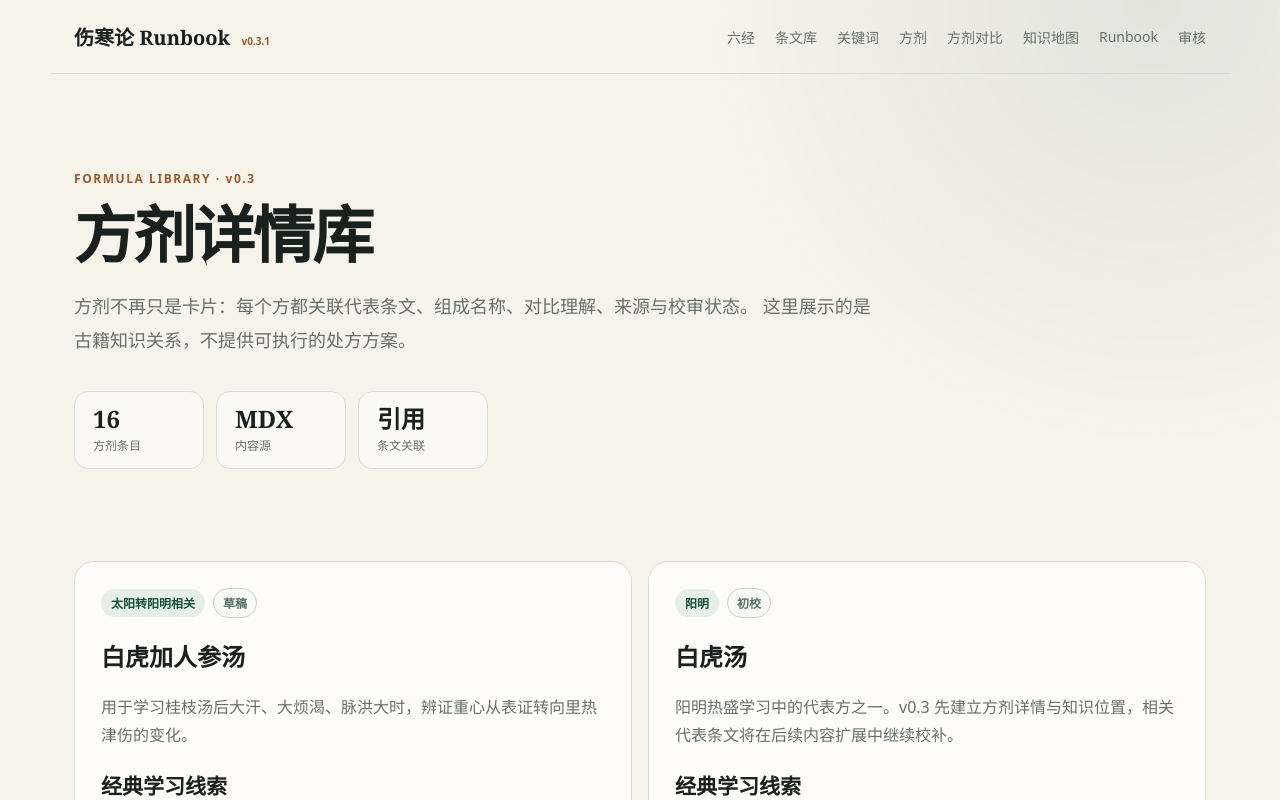
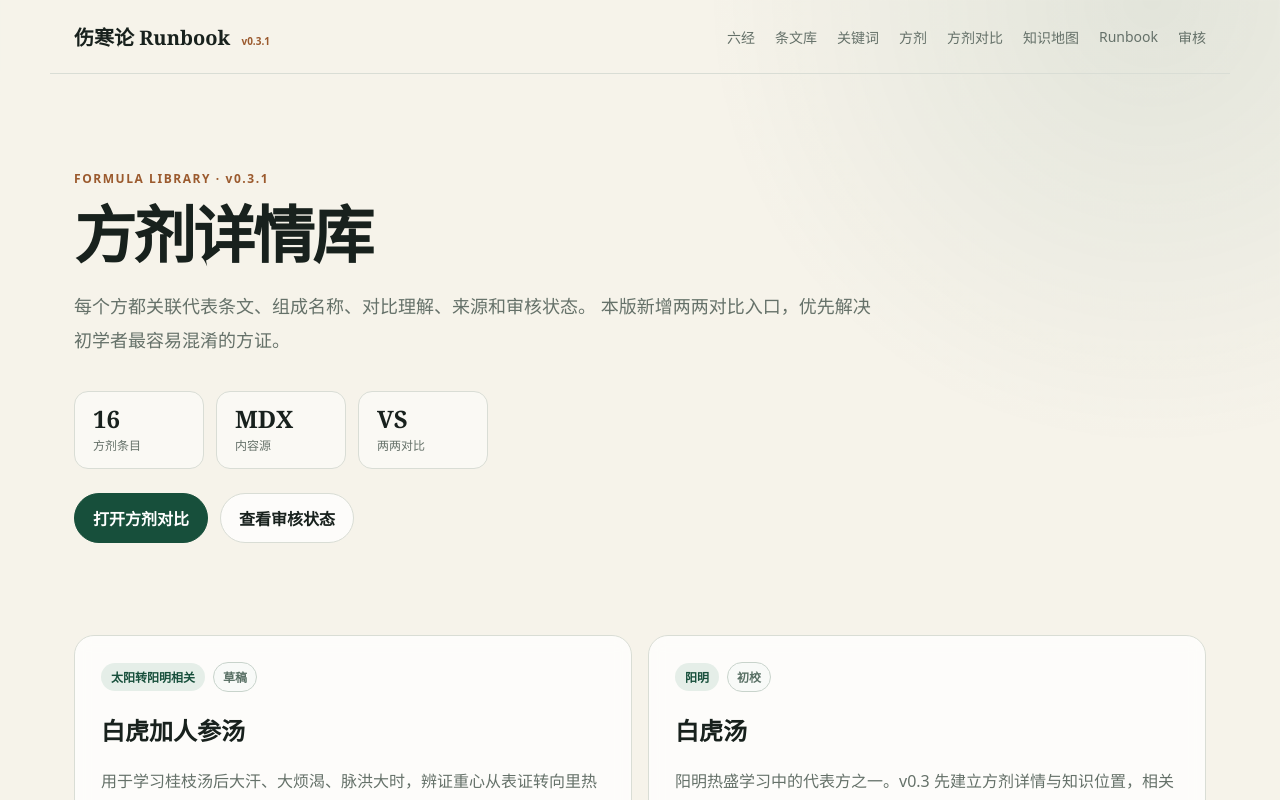
Before and after one commit to boxker/shanghan-runbook, a Next.js app: page /formulas in a window 1280 px wide. Shown: the top 800 px of the page. Built offline with nearby package versions, Linux system fonts and the light colour scheme.

Commit message:
feat(v0.3.1): expose formula comparison entry point

```diff
--- a/app/formulas/page.tsx
+++ b/app/formulas/page.tsx
@@ -7,16 +7,20 @@ export default function FormulasPage() {
   return (
     <>
       <section className="pageHead">
-        <span className="eyebrow">FORMULA LIBRARY · v0.3</span>
+        <span className="eyebrow">FORMULA LIBRARY · v0.3.1</span>
         <h1>方剂详情库</h1>
         <p>
-          方剂不再只是卡片：每个方都关联代表条文、组成名称、对比理解、来源与校审状态。
-          这里展示的是古籍知识关系，不提供可执行的处方方案。
+          每个方都关联代表条文、组成名称、对比理解、来源和审核状态。
+          本版新增两两对比入口，优先解决初学者最容易混淆的方证。
         </p>
         <div className="stats">
           <div><strong>{formulas.length}</strong><span>方剂条目</span></div>
           <div><strong>MDX</strong><span>内容源</span></div>
-          <div><strong>引用</strong><span>条文关联</span></div>
+          <div><strong>VS</strong><span>两两对比</span></div>
+        </div>
+        <div className="actions">
+          <Link className="button primary" href="/comparisons">打开方剂对比</Link>
+          <Link className="button" href="/review">查看审核状态</Link>
         </div>
       </section>
 
@@ -25,7 +29,7 @@ export default function FormulasPage() {
           <Link className="card formula" href={`/formulas/${item.slug}`} key={item.slug}>
             <div className="clauseMeta">
               <span className="tag">{item.channel}</span>
-              <span className="reviewBadge">{item.reviewStatus}</span>
+              <span className="reviewBadge" data-status={item.reviewStatus}>{item.reviewStatus}</span>
             </div>
             <h2>{item.name}</h2>
             <p>{item.summary}</p>
```
